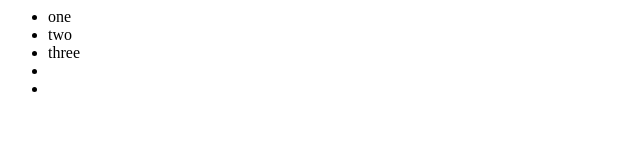
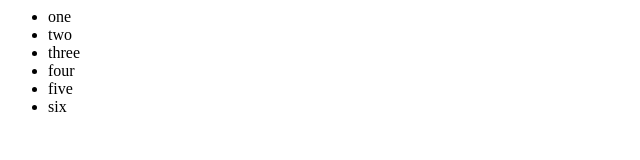
Before and after one commit to EthereumNew/Test1, a plain HTML site: page index.html in a window 1280 px wide. Shown: the full height of the page, 0-640 px from the left. Drawn offline with Linux system fonts and the light colour scheme.

Commit message:
modified

```diff
--- a/index.html
+++ b/index.html
@@ -5,8 +5,9 @@
 				<li>one</li>
 				<li>two</li>
 				<li>three</li>
-				<li></li>
-				<li></li>
+				<li>four</li>
+				<li>five</li>
+				<li>six</li>
 			</ul>
 		</div>
 	</body>
```
